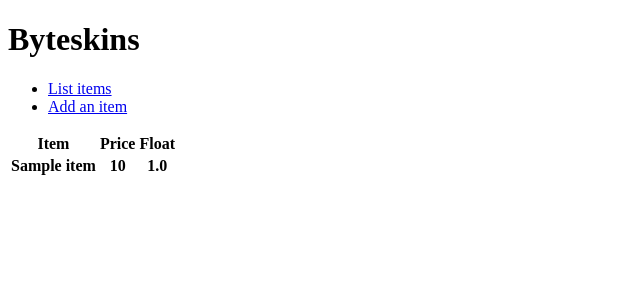
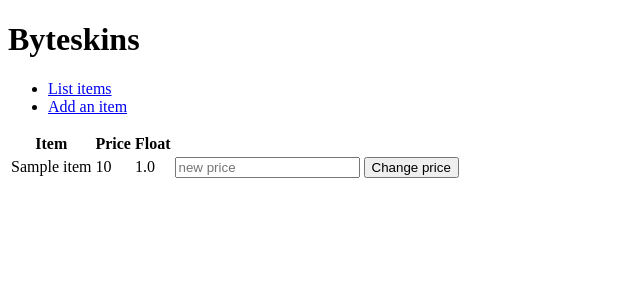
Before and after one commit to k0tix/tsoha-projekti, a Flask app: page /items/ in a window 1280 px wide. Shown: the top 300 px of the page, without its empty margins (0-640 px from the left). Run offline with Flask 2, Linux system fonts and the light colour scheme; tables that the repository leaves empty hold one stand-in row (values such as "Sample post"); lists and menus that the app fills with data are empty.

Commit message:
add a way to modify item price

```diff
--- a/application/items/views.py
+++ b/application/items/views.py
@@ -1,6 +1,7 @@
 from application import app, db
 from flask import redirect, render_template, request, url_for
 from application.items.models import Item
+import json
 
 @app.route("/items/", methods=["GET"])
 def items_index():
@@ -10,6 +11,15 @@ def items_index():
 def items_form():
     return render_template("items/new.html")
 
+@app.route("/items/<item_id>/", methods=["POST"])
+def items_set_price(item_id):
+
+    t = Item.query.get(item_id)
+    t.price = request.form.get("price")
+    db.session().commit()
+
+    return redirect(url_for("items_index"))
+
 @app.route("/items/", methods=["POST"])
 def items_create():
     i = Item(request.form.get("name"), request.form.get("price"), request.form.get("float"))
--- a/application/templates/items/list.html
+++ b/application/templates/items/list.html
@@ -9,9 +9,15 @@
         </tr>
         {% for item in items %}
         <tr>
-            <th>{{ item.name }}</th>
-            <th>{{ item.price }}</th>
-            <th>{{ item.item_float }}</th>
+            <td>{{ item.name }}</td>
+            <td>{{ item.price }}</td>
+            <td>{{ item.item_float }}</td>
+            <td>
+                <form method="POST" action="{{ url_for('items_set_price', item_id=item.id) }}">
+                    <input type="number" name="price" placeholder="new price"/>
+                    <input type="submit" value="Change price"/>
+                </form>
+            </td>
         </tr>
         {% endfor %}
     </table>
```
